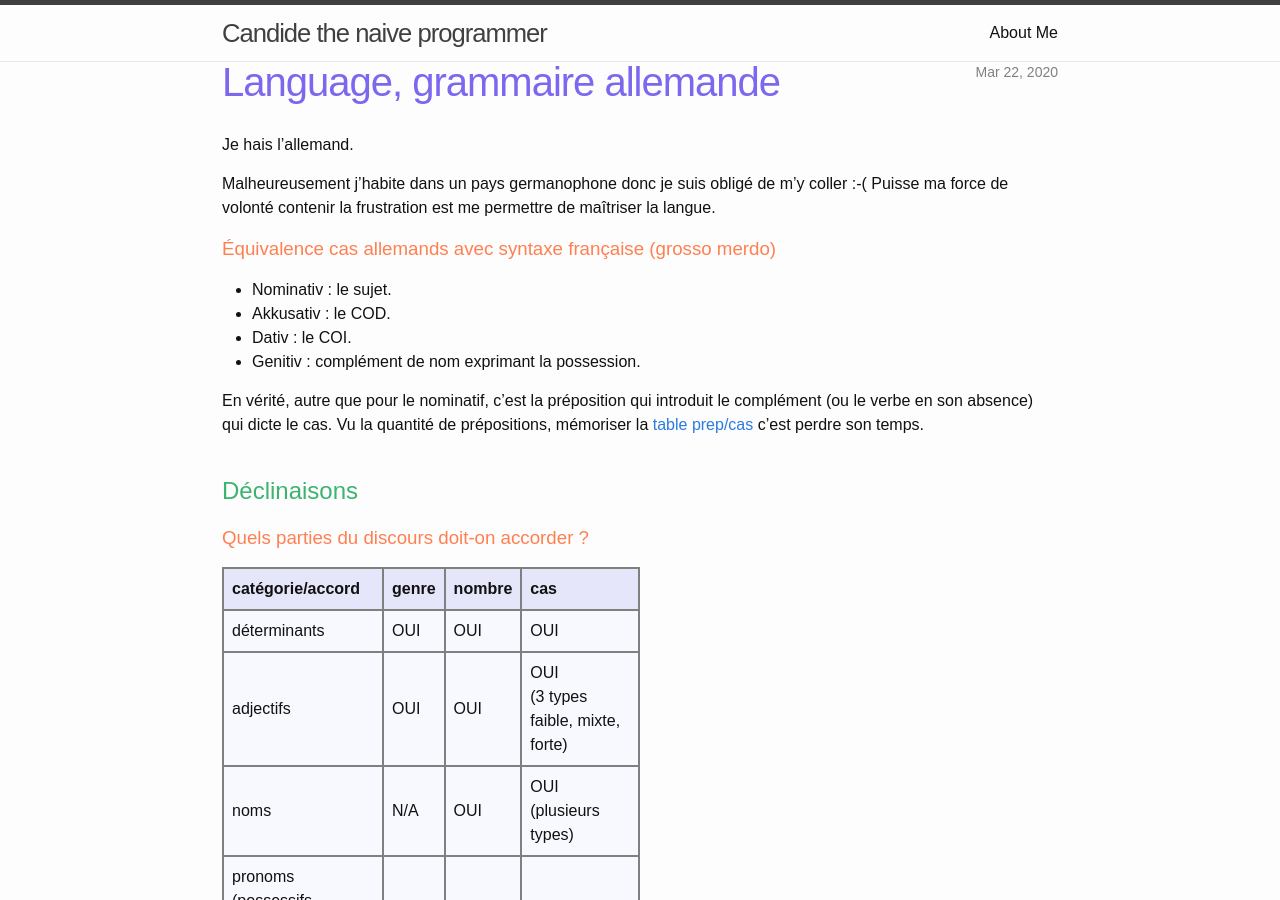
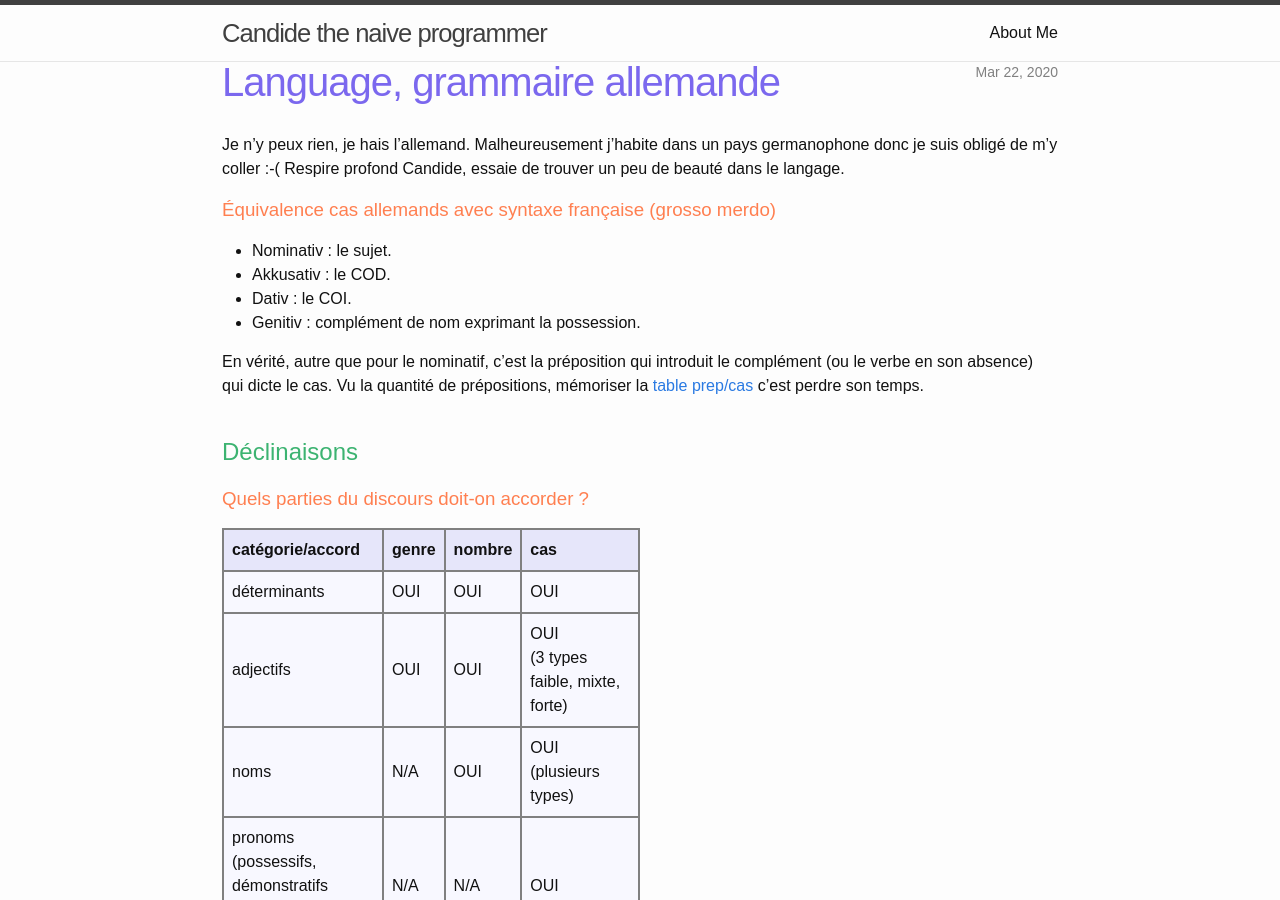
Before and after one commit to candide-guevara/candide-guevara.github.io, a Jekyll site: the page built from _posts/lang_human/0000-00-00-german-grammar-primer.md, in a window 1280 px wide and 900 px high. Built offline with Jekyll 4.4.1, drawn with Linux system fonts in a browser that asks for light colours; some of the changed text lies outside the part shown.

Commit message:
some minor fixes to german grammar article

```diff
--- a/_posts/lang_human/0000-00-00-german-grammar-primer.md
+++ b/_posts/lang_human/0000-00-00-german-grammar-primer.md
@@ -4,10 +4,9 @@ date: 2020-03-22
 categories: [ misc ]
 ---
 
-Je hais l'allemand.
-
+Je n'y peux rien, je hais l'allemand.
 Malheureusement j'habite dans un pays germanophone donc je suis obligé de m'y coller :-(
-Puisse ma force de volonté contenir la frustration est me permettre de maîtriser la langue.
+Respire profond Candide, essaie de trouver un peu de beauté dans le langage.
 
 ### Équivalence cas allemands avec syntaxe française (grosso merdo)
 
@@ -89,6 +88,13 @@ Les pronom personnels génitif sont utilisés que quand __ils agissent comme com
 * _The beer is mine_ `=>` _Das Bier ist meiner_ : 'meiner' joue le rôle de complément du substantif 'bière'
 * _I gave him mine (beer)_ `=>` _Ich gab ihm meines_ : 'meines' joue le rôle de COD (j'ai donné quoi ?)
 * _I have eaten at his (restaurant)_ `=>` _Ich habe in seinem gegessen_ : 'seinem' joue le rôle de CC de lieu (où que j'ai mangé ?)
+<<<<<<<
+=======
+
+L'adjectif/pronom possessif au génitif est également utilisé très peu.
+
+* _His father's car is old. His is new._ `=>` _Das Auto seines Vater is alt. Seines is neu_
+>>>>>>>
 
 L'adjectif/pronom possessif au génitif est également utilisé très peu.
 
```
Also changed, not shown: images/German_Flexion_Adjective.svg.
